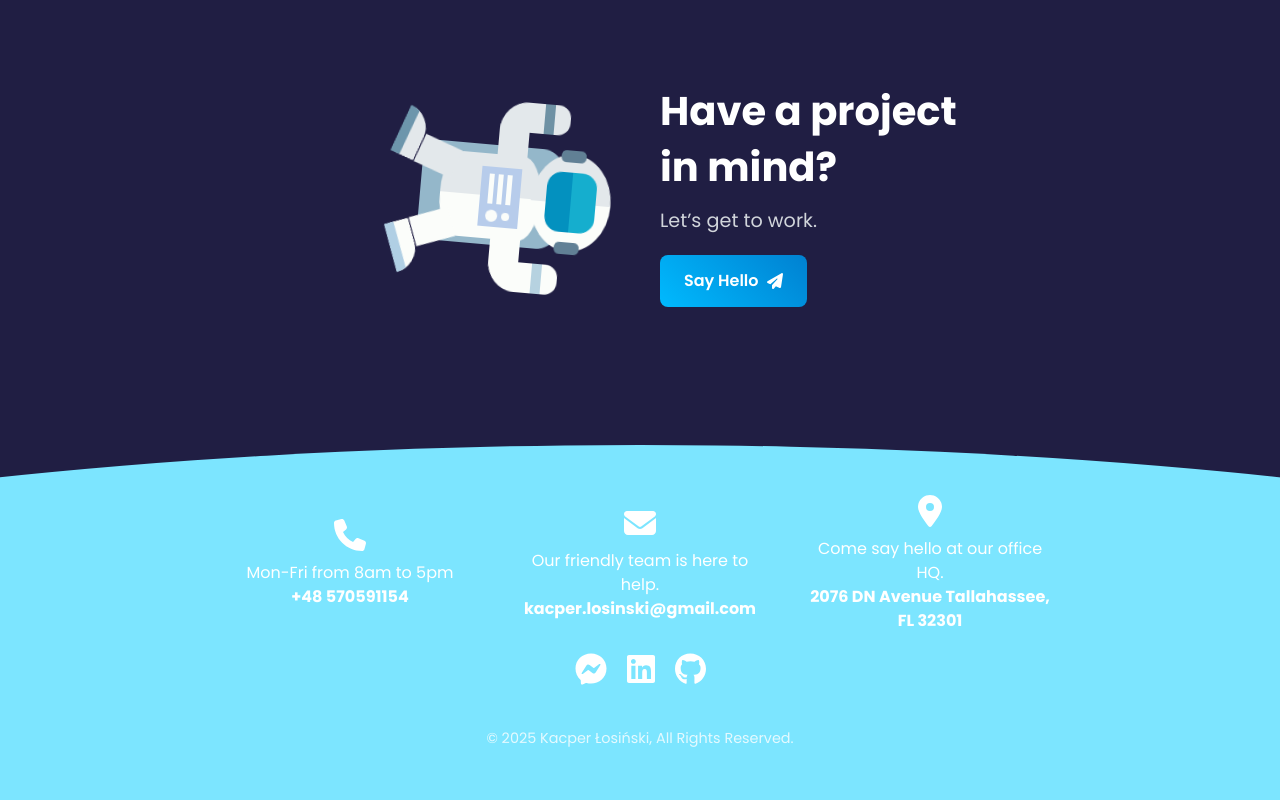
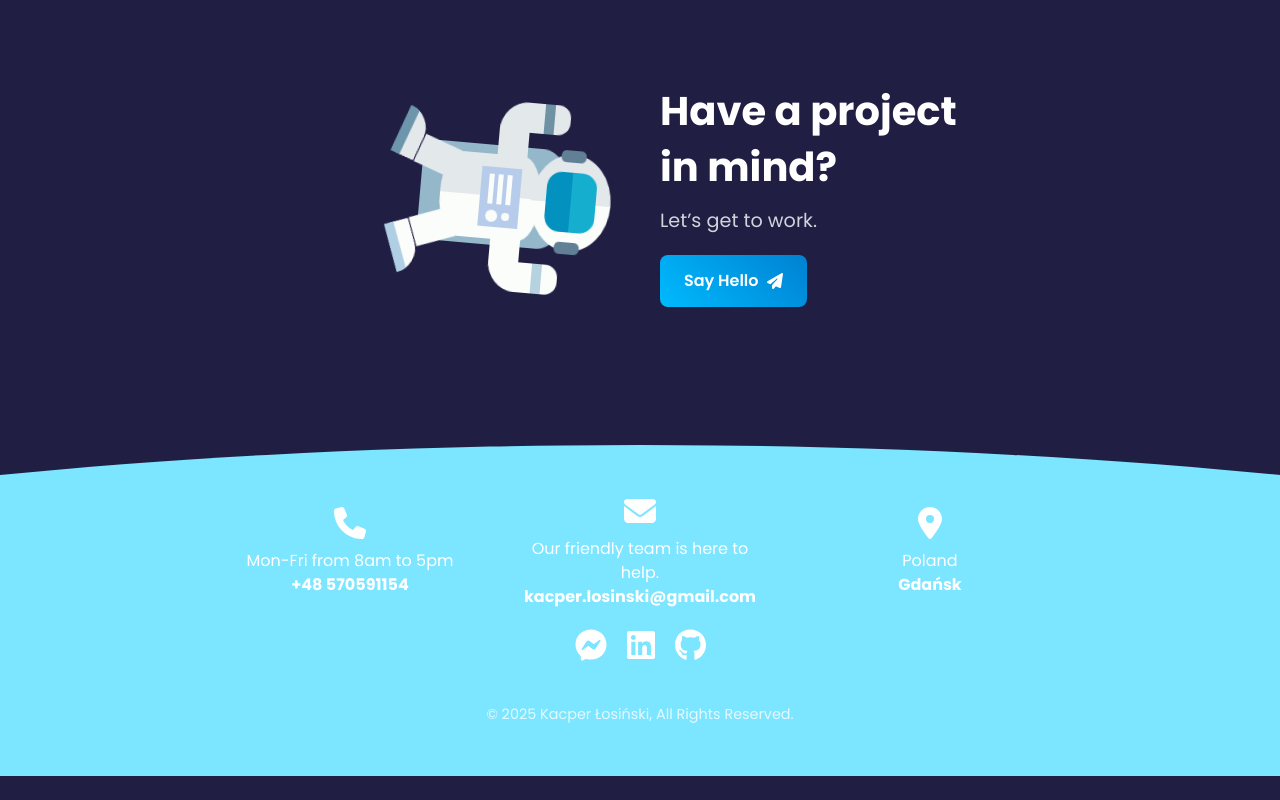
Before and after one commit to KacperLosinski/my-portfolio, a Next.js app: page / in a window 1280 px wide. Shown: the part 3309-4109 px from the top of the page. After the commit the page ends 4085 px from the top, so only its background shows below. Built offline with nearby package versions, Linux system fonts and the light colour scheme.

Commit message:
Updated location information

```diff
--- a/src/components/Footer.tsx
+++ b/src/components/Footer.tsx
@@ -21,8 +21,8 @@ const Footer = () => {
 
         <div className="footer-item">
           <FontAwesomeIcon icon={faLocationDot} className="icon" />
-          <p>Come say hello at our office HQ.</p>
-          <strong>2076 DN Avenue Tallahassee, FL 32301</strong>
+          <p>Poland</p>
+          <strong>Gdańsk</strong>
         </div>
       </div>
 
```
